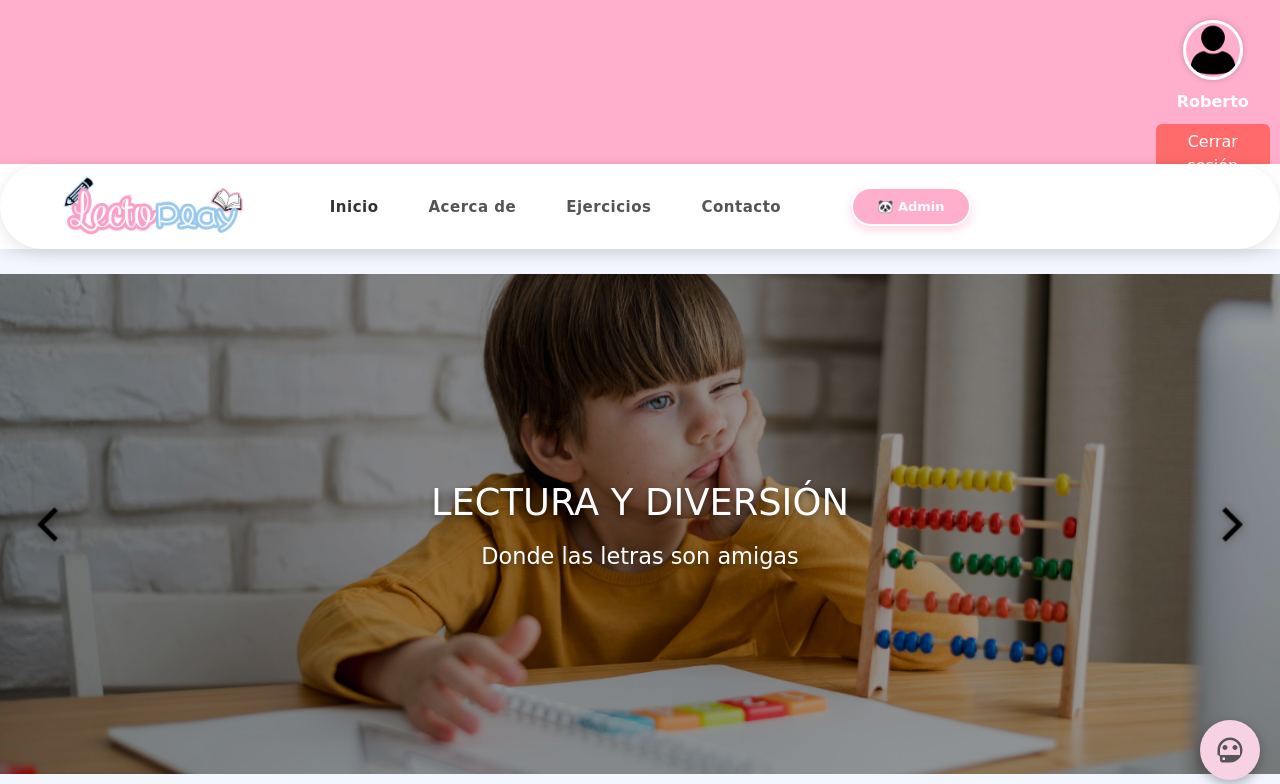
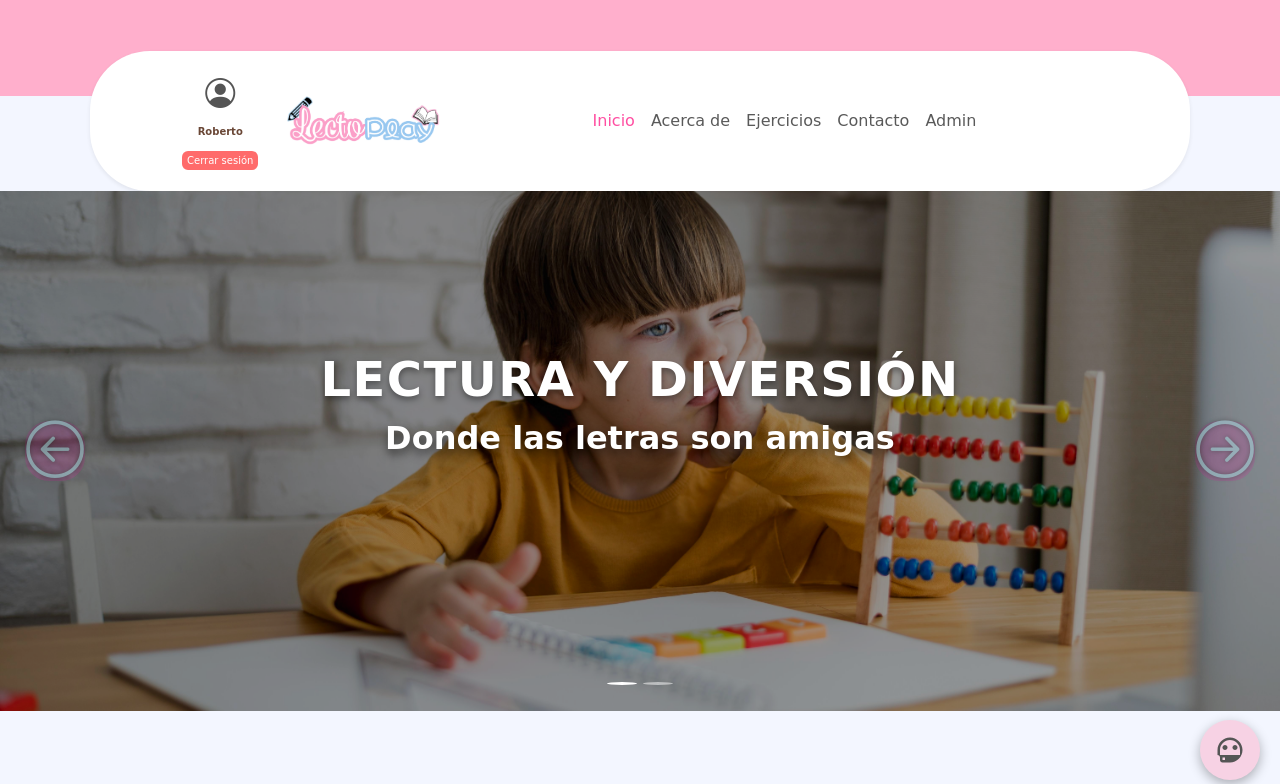
Before and after one commit to FS-Robert/LectoPlay, a Django app: page / in a window 1280 px wide. Shown: the top 784 px of the page. Run offline with Django 5.2, Linux system fonts and the light colour scheme; a user stored in the database is signed in; some libraries are stand-ins or nearby versions; grey boxes are pictures that could not be loaded.

Commit message:
dios nos siga cuidando

```diff
--- a/LectoPlay/app/static/css/style.css
+++ b/LectoPlay/app/static/css/style.css
@@ -17,173 +17,307 @@ body {
   align-items: center;
   background-color: #FFAFCC;
   padding: 2rem 40px;
-  font-family: 'Poppins', cursive, sans-serif;
+}
+
+@media (max-width: 992px) {
+    header .navbar {
+        display: none;
+    }
+}
+
+.white-navbar {
+    max-width: 1100px;     /* tamaño del contenedor */
+
+    margin: -45px auto 0;  /* centrado debajo de la barra rosa */
+    border-radius: 60px;
 }
 
 
-.white-navbar-container {
-    width: 100%;
-    display: flex;
-    justify-content: center;
-    margin-top: -40px; /* Para que suba como en ICream */
+
+@media (min-width: 576px) {
+  .container, .container-sm {
+    max-width: 540px;
+  }
 }
 
-.white-navbar {
-    width: 65%;
-    background: white;
-    padding: 12px 35px;
-    border-radius: 60px;
-    box-shadow: 0 4px 15px rgba(0,0,0,0.1);
-
-    display: flex;
-    justify-content: center;
-    align-items: center;
-    gap: 140px;
-    position: relative;
+@media (min-width: 768px) {
+  .container, .container-sm, .container-md {
+    max-width: 720px;
+  }
 }
 
-/* Enlaces laterales */
-.white-nav-links {
-    display: flex;
-    gap: 30px;
-    list-style: none;
+@media (min-width: 992px) {
+  .container, .container-sm, .container-md, .container-lg {
+    max-width: 960px;
+  }
 }
 
-.white-nav-links a {
-    color: #555;
-    text-decoration: none;
-    font-weight: 600;
-    font-size: 1.1rem;
-    transition: 0.3s;
+
+
+
+@media (min-width: 992px){
+    .white-navbar-container {
+        margin-top: 5px !important;
+    }
 }
 
-.white-nav-links a:hover {
-    color: #d36ba1;
+@media (min-width: 992px) {
+    .navbar .container {
+        justify-content: flex-start !important;
+    }
+}
+
+
+/* Enlaces laterales */
+.white-nav-links .nav-links {
+    font-family: 'Poppins', cursive, sans-serif !important;
+    font-weight: 600;
+    letter-spacing: 0.5px;
+    font-size: 15px;
+    color: #444;
+    transition: color .2s;
+}
+
+
+.white-nav-links .nav-link:hover {
+    color: #ff8ab7;
 }
 
 .white-nav-links .active {
-    color: #d36ba1;
-    font-weight: 700;
+    color: #ff4fa2 !important;
 }
 
-/* LOGO CENTRO */
-.white-logo {
-    position: absolute;
-    left: 50%;
-    transform: translateX(-50%);
-    margin: 0;
+
+@media (max-width: 992px) {
+
+    .white-navbar {
+        width: 90%;
+        border-radius: 25px !important;
+        margin-top: -35px;
+        padding: 8px 20px !important;
+        transition: .3s;
+    }
+
+    .navbar-brand {
+        margin-left: auto;
+        margin-right: auto;
+    }
+
+    #lectoplay_nav {
+        margin-top: 10px;
+        padding: 8px 10px;
+        border-top: 1px solid #ddd;
+    }
+
+    #lectoplay_nav .navbar-nav {
+        width: 100%;
+        text-align: center;
+        margin-top: 10px;
+    }
+
+    .navbar-nav .nav-link {
+        padding: 10px !important;
+        width: 100%;
+        display: inline-block;
+        border-radius: 6px;
+    }
+
+    .navbar-nav .nav-link:hover {
+        background-color: #ffe5f0;
+    }
+
+    /* Usuario centrado */
+    .user-avatar {
+        flex-direction: column !important;
+        justify-content: center;
+        align-items: center;
+        text-align: center;
+        gap: 5px !important;
+        margin-top: 10px;
+    }
+
+    .user-avatar span {
+        font-size: 0.9rem;
+        color: #444;
+    }
+
+    /* Avatar más pequeño */
+    .user-avatar img.avatar {
+        width: 36px !important;
+        height: 36px !important;
+        border: 2px solid #ffc0d6;
+    }
+
+    /* Botón cerrar sesión */
+    .user-avatar form button {
+        width: 100%;
+        padding: 8px 0 !important;
+        font-size: 0.8rem !important;
+    }
+
+    /* Botón iniciar sesión móvil */
+    .login-btn {
+        width: 100%;
+        padding: 8px 0 !important;
+        font-size: 0.85rem !important;
+    }
 }
 
-.white-logo a {
-    text-decoration: none;
-    font-weight: bold;
-    color: #d36ba1;
+
+.navbar-toggler {
+    border: none !important;
+    outline: none !important;
 }
 
-.logo-img {
-    height: 55px;
-    width: auto;
-    display: block;
+.navbar-toggler:focus {
+    box-shadow: none !important;
+}
+
+@media (max-width: 576px){
+
+    .white-navbar img {
+        height: 38px !important;
+    }
+
+    .navbar-nav .nav-link {
+        font-size: 0.9rem !important;
+    }
+
+    .user-avatar span {
+        font-size: 0.8rem !important;
+    }
 }
 
 /*Carrusel*/
-.carrousel {
-    width: 100%;
-    margin-top: 25px;
-}
-
-.conteCarrousel {
-    width: 100%;
-    height: 500px;
-    overflow: hidden;
-    position: relative;
-}
-
-.itemCarrousel {
-    position: relative;
-    width: 100%;
-    height: 100%;
-}
-
-.itemCarrouselTarjeta {
-    width: 100%;
-    height: 100%;
-    position: relative;
-}
-
-.carrousel-img {
-    width: 100%;
-    height: 100%;
+.carrusel-image {
+    height: 520px;
     object-fit: cover;
     filter: brightness(65%);
 }
 
-/* TEXTOS BLANCOS 100% */
-.carrousel-text {
+/* Textos superpuestos centrados */
+.custom-caption {
     position: absolute;
-    top: 50%;
+    top: 50% !important;
     left: 50%;
     transform: translate(-50%, -50%);
+    width: 90%;
     text-align: center;
-    color: white;
+}
+
+.custom-caption h4 {
+    font-size: 3.0rem;
+    font-weight: 700;
+    text-transform: uppercase;
+    letter-spacing: 1.5px;
+    margin-bottom: 10px;
+    color: #fff;
     text-shadow: 0px 3px 6px rgba(0,0,0,0.4);
 }
 
-.carrousel-text h2 {
-    font-size: 2.3rem;
-    margin: 0;
-    color: white;
+.custom-caption h1 {
+    font-size: 2.0rem;
+    font-weight: 800;
+    line-height: 1.2;
+    color: #fff;
+    text-shadow: 0px 5px 10px rgba(0,0,0,0.5);
 }
 
-.carrousel-text p {
-    font-size: 1.4rem;
-    margin-top: 10px;
-    color: white;
+/* Puntos indicadores */
+.carousel-indicators button {
+    width: 12px;
+    height: 12px;
+    border-radius: 100%;
 }
 
 /* Flechas */
-.itemCarrouselArrows {
-    position: absolute;
-    top: 0;
-    bottom: 0;
-    left: 0;
-    right: 0;
-
+.custom-arrow {
+    width: 70px;
+    height: 70px;
+    border-radius: 100%;
+    border: none;
     display: flex;
-    justify-content: space-between;
+    justify-content: center;
     align-items: center;
-    padding: 20px;
 }
 
-.arrow {
-    width: 55px;
-    cursor: pointer;
-    transition: 0.3s;
-    filter: drop-shadow(0px 0px 5px rgba(0,0,0,0.4));
+/* Iconos dentro de flechas */
+.arrow-icon {
+    font-size: 3.6rem !important;
+    color: lightblue !important;
+    line-height: 1 !important;
+    pointer-events: none;
+    text-shadow: 0 0 5px rgba(0,0,0,0.6);
 }
 
-.arrow:hover {
-    transform: scale(1.12);
+.carousel-control-prev-icon,
+.carousel-control-next-icon {
+    display: none !important;
 }
 
-/* Puntos */
-.conteCarrouselController {
-    width: 100%;
-    display: flex;
-    justify-content: center;
-    gap: 20px;
-    padding-top: 10px;
+/* Botón redondo y más grande */
+.carousel-control-prev.custom-arrow,
+.carousel-control-next.custom-arrow {
+    width: 60px !important;
+    height: 60px !important;
+    border-radius: 40% !important;
+    position: absolute;
+    top: 50%;
+    transform: translateY(-50%);
+    background: rgba(236, 25, 166, 0.35) !important;
+    border: none !important;
+    display: flex !important;
+    justify-content: center !important;
+    align-items: center !important;
+    transition: transform .15s ease !important;
 }
 
-.conteCarrouselController a {
-    text-decoration: none;
-    font-size: 2rem;
-    color: #d36ba1;
+/* Pegarlas a los lados */
+.carousel-control-prev.custom-arrow {
+    left: 25px;   /* Ajusta hacia la izquierda */
 }
 
-.conteCarrouselController a:hover {
-    color: #ff70a6;
+.carousel-control-next.custom-arrow {
+    right: 25px;  /* Ajusta hacia la derecha */
 }
+
+
+.custom-arrow:focus,
+.custom-arrow:active,
+.carousel-indicators button:focus,
+.carousel-indicators button:active {
+    outline: none !important;
+    box-shadow: none !important;
+}
+
+
+
+.user-info {
+    animation: fadeIn .3s ease;
+}
+
+@media (max-width: 550px) {
+    #user-info {
+        font-size: 13px;
+    }
+    #user-info img {
+        width: 32px;
+        height: 32px;
+    }
+}
+
+@keyframes fadeIn {
+    from { opacity: 0; transform: translateY(-4px); }
+    to   { opacity: 1; transform: translateY(0); }
+}
+
+@media (max-width: 500px) {
+    .navbar-brand {
+        display: none; /* Oculta el logo */
+    }
+}
+
+
 
 
 /* Sección About */
@@ -252,52 +386,6 @@ body {
     .about-image {
         width: 100%;
     }
-}
-
-
-
-
-
-
-
-/* RESPONSIVE */
-@media (max-width: 992px) {
-    .white-navbar {
-        flex-wrap: wrap;
-        padding: 20px;
-        border-radius: 20px;
-    }
-
-    .white-logo {
-        position: static;
-        transform: none;
-        margin: 10px auto;
-    }
-}
-
-
-.logo a {
-    color: white;
-    font-size: 1.8rem;
-    text-decoration: none;
-    font-weight: bold;
-}
-
-.nav-links {
-    list-style: none;
-    display: flex;
-    gap: 20px;
-}
-
-.nav-links a {
-    color: white;
-    text-decoration: none;
-    font-weight: 600;
-    transition: 0.3s;
-}
-
-.nav-links a:hover {
-    color: #023047;
 }
 
 /* Layout */
--- a/LectoPlay/app/templates/ejercicios.html
+++ b/LectoPlay/app/templates/ejercicios.html
@@ -20,7 +20,7 @@ window.addEventListener("DOMContentLoaded", () => {
         <div class="card">
             <h3>📖 Lectura Rápida</h3>
             <p>Lee frases cortas y responde preguntas para mejorar tu comprensión.</p>
-            <a href="{% url 'lectura_rapida_game' %}" class="btn">Empezar</a>
+            <a href="{% url 'lectura_rapida_game' %}" class="btn">Jugar</a>
         </div>
 
         <!-- 🔸 Palabras y Colores -->
--- a/LectoPlay/app/templates/home.html
+++ b/LectoPlay/app/templates/home.html
@@ -6,57 +6,117 @@
     <title>{% block title %}LectoPlay{% endblock %}</title>
 
     {% load static %}
+    <!-- Bootstrap -->
+    <link href="https://cdn.jsdelivr.net/npm/bootstrap@5.3.2/dist/css/bootstrap.min.css" rel="stylesheet" integrity="sha384-T3c6CoIi6uLrA9TneNEoa7RxnatzjcDSCmG1MXxSR1GAsXEV/Dwwykc2MPK8M2HN" crossorigin="anonymous">
+    <link rel="stylesheet" href="https://cdn.jsdelivr.net/npm/bootstrap-icons@1.13.1/font/bootstrap-icons.min.css">
+
     <link rel="stylesheet" href="{% static 'css/style.css' %}">
-    <script src="https://cdn.tailwindcss.com"></script>
+
+    <style>
+    @tailwind base;
+    @tailwind components;
+    @tailwind utilities;
+    </style>
+    <script>
+    tailwind.config = {
+        corePlugins: {
+            preflight: false,
+        },
+        }
+    </script>
+    <!-- <script src="https://cdn.tailwindcss.com"></script> -->
     <link rel="stylesheet" href="{% static 'css/chatbot.css' %}">
 </head>
 
 <body>
 
     {% csrf_token %}
+    <!-- Barra rosa -->
+    <header class="navbar">
+        <div class="container-fluid py-3 d-none d-md-block d-flex justify-content-end">
+        </div>
+    </header>
 
-    <header>
-    <nav class="navbar" style="padding: 10px 0; display: flex; align-items: center;">
-        <div class="container"></div>
 
+    <!-- Navbar blanco -->
+    <nav class="navbar navbar-expand-lg bg-white shadow-sm white-navbar" style="border-radius:60px; padding:10px 35px; margin-top:-45px;">
+        <div class="container d-flex align-items-center justify-content-between">
+            <div class="d-flex align-items-center gap-3">
+
+                <!-- LOGIN / CERRAR SESIÓN - ESCRITORIO Y MÓVIL -->
+                <div class="d-flex align-items-center ms-auto" style="margin-left:auto;">
                     <div id="user-info">
                         {% if user.is_authenticated %}
-                <!-- 🔹 Usuario logueado -->
-                <div class="user-avatar" style="display:flex; align-items:center; gap:10px;">
-                    <img src="{% static 'css/login-avatar.png' %}"
-                         width="40" height="40"
-                         alt="avatar" class="avatar">
-
-                    <span style="font-weight:600;">
+                        <!-- Usuario logueado -->
+                        <div class="user-avatar d-flex align-items-center gap-2">
+                            <i class="bi bi-person-circle" style="font-size: 30px;"></i>
+                            <span style="font-weight:600; font-size: 10px; color:#6a4736;">
                              {{ user.username }}
                             </span>
-
-                    <!-- 🔹 Botón Cerrar sesión -->
                             <form method="post" action="{% url 'logout' %}">
                              {% csrf_token %}
                                 <button type="submit" style="
                                     background:#ff6b6b;
                                     border:none;
-                            padding:6px 12px;
+                                    padding:2px 5px;
                                     border-radius:6px;
                                     color:white;
-                            cursor:pointer;">
-                            Cerrar sesión
+                                    font-size: 10px;
+                                    cursor:pointer;">Cerrar sesión
                                 </button>
                             </form>
                         </div>
-
                         {% else %}
-                <!-- 🔹 Usuario NO logueado -->
+                        <!-- Usuario NO logueado -->
                         <button id="login-btn" class="login-btn" onclick="window.location.href='/login'">
                             Iniciar Sesión
                         </button>
                         {% endif %}
                     </div>
+                </div>
+
+             <a class="navbar-brand" href="{% url 'home' %}">
+                <img src="{% static 'css/logo3.png' %}" height="55" style="object-fit:contain;">
+            </a>
+
+            </div>
+
+            <!-- Botón hamburguesa -->
+             <button class="navbar-toggler ms-3" type="button" data-bs-toggle="collapse" data-bs-target="#lectoplay_nav"
+             aria-controls="lectoplay_nav" aria-expanded="false" aria-label="Toggle navigation">
+             <span class="navbar-toggler-icon"></span>
+            </button>
+
+            <!-- Menu principal -->
+            <div class="collapse navbar-collapse" id="lectoplay_nav">
+                <!-- LINKS CENTRALES -->
+                <ul class="navbar-nav mx-auto white-nav-links">
+                    <li class="nav-item">
+                        <a class="nav-link {% if request.resolver_match.url_name == 'home' %}active{% endif %}"
+                        href="{% url 'home' %}">Inicio</a>
+                    </li>
+
+                    <li class="nav-item">
+                        <a class="nav-link {% if request.resolver_match.url_name == 'about' %}active{% endif %}"
+                        href="{% url 'about' %}">Acerca de</a>
+                    </li>
+                    <li class="nav-item">
+                        <a class="nav-link {% if request.resolver_match.url_name == 'ejercicios' %}active{% endif %}"
+                        href="{% url 'ejercicios' %}">Ejercicios</a>
+                    </li>
+                    <li class="nav-item">
+                        <a class="nav-link {% if request.resolver_match.url_name == 'contacto' %}active{% endif %}"
+                        href="{% url 'contacto' %}">Contacto</a></li>
+
+                    {% if request.user.is_authenticated and request.user.is_staff %}
+                    <li class="nav-item">
+                        <a class="nav-link" href="{% url 'admin_dashboard' %}">Admin</a>
+                    </li>
+                    {% endif %}
+                </ul>
+            </div>
+        </div>
     </nav>
-</header>
-
-
 
 
     <script>
@@ -74,130 +134,52 @@
     });
     </script>
 
-
-    <div class="white-navbar-container" style="width: 100%; background-color: #fff; box-shadow: 0 4px 15px rgba(0,0,0,0.08); position: relative; z-index: 50;">
-
-        <nav class="white-navbar" style="width: 100%; max-width: none; display: flex; align-items: center; justify-content: flex-start; padding: 10px 60px; gap: 80px;">
-
-            <a href="{% url 'home' %}" style="display: flex; align-items: center; text-decoration: none;">
-                <img src="{% static 'css/logo3.png' %}" alt="LectoPlay" class="logo-img"
-                     style="height: 65px; width: auto; object-fit: contain; transition: transform 0.3s ease;"
-                     onmouseover="this.style.transform='scale(1.05)'"
-                     onmouseout="this.style.transform='scale(1)'">
-            </a>
-
-            <ul class="nav-links" style="display: flex; align-items: center; list-style: none; gap: 50px; margin: 0; padding: 0;">
-
-                <li>
-                    <a href="{% url 'home' %}" class="active"
-                       style="text-decoration: none; color: #333; font-weight: 700; font-size: 15px; letter-spacing: 0.5px;  transition: color 0.3s;"
-                       onmouseover="this.style.color='#ffafcc'"
-                       onmouseout="this.style.color='#333'">
-                        Inicio
-                    </a>
-                </li>
-
-                <li>
-                    <a href="{% url 'about' %}"
-                       style="text-decoration: none; color: #555; font-weight: 700; font-size: 15px; letter-spacing: 0.5px;  transition: color 0.3s;"
-                       onmouseover="this.style.color='#ffafcc'"
-                       onmouseout="this.style.color='#555'">
-                        Acerca de
-                    </a>
-                </li>
-
-                <li>
-                    <a href="{% url 'ejercicios' %}"
-                       style="text-decoration: none; color: #555; font-weight: 700; font-size: 15px; letter-spacing: 0.5px;  transition: color 0.3s;"
-                       onmouseover="this.style.color='#ffafcc'"
-                       onmouseout="this.style.color='#555'">
-                        Ejercicios
-                    </a>
-                </li>
-
-                <li>
-                    <a href="{% url 'contacto' %}"
-                       style="text-decoration: none; color: #555; font-weight: 700; font-size: 15px; letter-spacing: 0.5px;  transition: color 0.3s;"
-                       onmouseover="this.style.color='#ffafcc'"
-                       onmouseout="this.style.color='#555'">
-                        Contacto
-                    </a>
-                </li>
-
-                {% if request.user.is_authenticated and request.user.is_staff %}
-                    <li style="margin-left: 20px;">
-                        <a href="{% url 'admin_dashboard' %}"
-                           style="
-                               color: #fff;
-                               background-color: #ffafcc;
-                               padding: 8px 24px;
-                               border-radius: 50px;
-                               font-weight: 800;
-                               font-size: 13px;
-                               border: 2px solid #fff;
-                               box-shadow: 0 4px 8px rgba(255, 175, 204, 0.5);
-                               transition: all 0.3s ease;
-                               text-decoration: none;
-                               display: flex;
-                               align-items: center;
-                               gap: 6px;
-
-                           "
-                           onmouseover="this.style.backgroundColor='#f28482'; this.style.transform='translateY(-2px) scale(1.05)';"
-                           onmouseout="this.style.backgroundColor='#ffafcc'; this.style.transform='translateY(0) scale(1)';">
-                           🐼 Admin
-                        </a>
-                    </li>
-                {% endif %}
-            </ul>
-        </nav>
-    </div>
-
     {% block content %}
 
-    <div class="carrousel">
-        <div class="conteCarrousel">
-            <div class="itemCarrousel" id="itemCarrousel-1">
-                <div class="itemCarrouselTarjeta">
-                    <img src="{% static 'css/carrusel1.png' %}" class="carrousel-img" alt="Carrusel 1">
-                    <div class="carrousel-text">
-                        <h2>LECTURA Y DIVERSIÓN</h2>
-                        <p>Donde las letras son amigas</p>
-                    </div>
-                </div>
-                <div class="itemCarrouselArrows">
-                    <a href="#itemCarrousel-2">
-                        <img src="{% static 'css/flecha1.png' %}" class="arrow" alt="Siguiente">
-                    </a>
-                    <a href="#itemCarrousel-2">
-                        <img src="{% static 'css/flecha2.png' %}" class="arrow" alt="Siguiente">
-                    </a>
+    <!-- Carrusel -->
+     <div id="lectoCarousel" class="carousel slide" data-bs-ride="carousel">
+        <div class="carousel-inner">
+            <!-- ==== Diapo1 -->
+             <div class="carousel-item active">
+                <img src="{% static 'css/carrusel1.png' %}" class="d-block w-100 carrusel-image">
+                <div class="carousel-caption custom-caption">
+                    <h4>LECTURA Y DIVERSIÓN</h4>
+                    <h1>Donde las letras son amigas</h1>
                 </div>
             </div>
 
-            <div class="itemCarrousel" id="itemCarrousel-2">
-                <div class="itemCarrouselTarjeta">
-                    <img src="{% static 'css/carrusel2.png' %}" class="carrousel-img" alt="Carrusel 2">
-                    <div class="carrousel-text">
-                        <h2>LECTURA Y DIVERSIÓN</h2>
-                        <p>Jugar es tu mejor herramienta</p>
-                    </div>
-                </div>
-                <div class="itemCarrouselArrows">
-                    <a href="#itemCarrousel-1">
-                        <img src="{% static 'css/flecha1.png' %}" class="arrow" alt="Anterior">
-                    </a>
-                    <a href="#itemCarrousel-1">
-                        <img src="{% static 'css/flecha2.png' %}" class="arrow" alt="Anterior">
-                    </a>
+            <!-- Diapo2 -->
+             <div class="carousel-item">
+                <img src="{% static 'css/carrusel2.png' %}" class="d-block w-100 carrusel-image">
+                <div class="carousel-caption custom-caption">
+                    <h4>APRENDER ES UNA AVENTURA</h4>
+                    <h1>Jugar es tu mejor herramienta</h1>
                 </div>
             </div>
         </div>
-        <div class="conteCarrouselController">
-            <a href="#itemCarrousel-1">•</a>
-            <a href="#itemCarrousel-2">•</a>
+
+        <!-- Flecha anterior -->
+        <button class="carousel-control-prev custom-arrow" type="button"
+         data-bs-target="#lectoCarousel" data-bs-slide="prev">
+         <i class="bi bi-arrow-left-circle arrow-icon"></i>
+         <span class="visually-hidden">Anterior</span>
+        </button>
+
+        <!-- Flecha siguiente -->
+        <button class="carousel-control-next custom-arrow" type="button"
+         data-bs-target="#lectoCarousel" data-bs-slide="next">
+         <i class="bi bi-arrow-right-circle arrow-icon"></i>
+         <span class="visually-hidden">Siguiente</span>
+        </button>
+
+        <!-- Indicadores -->
+        <div class="carousel-indicators">
+            <button type="button" data-bs-target="#lectoCarousel" data-bs-slide-to="0" class="active"></button>
+            <button type="button" data-bs-target="#lectoCarousel" data-bs-slide-to="1"></button>
         </div>
     </div>
+
+
 
     <main class="container">
         <section class="about-lectoplay">
@@ -274,5 +256,6 @@
         <p>🐾 &copy; 2025 LectoPlay. Aprende jugando </p>
     </footer>
 
+<script src="https://cdn.jsdelivr.net/npm/bootstrap@5.3.2/dist/js/bootstrap.bundle.min.js" integrity="sha384-C6RzsynM9kWDrMNeT87bh95OGNyZPhcTNXj1NW7RuBCsyN/o0jlpcV8Qyq46cDfL" crossorigin="anonymous"></script>
 </body>
 </html>
```
Also changed, not shown: other parts of LectoPlay/app/static/css/style.css (+54 -10 lines). Lines whose indentation alone changed are shown as unchanged.
